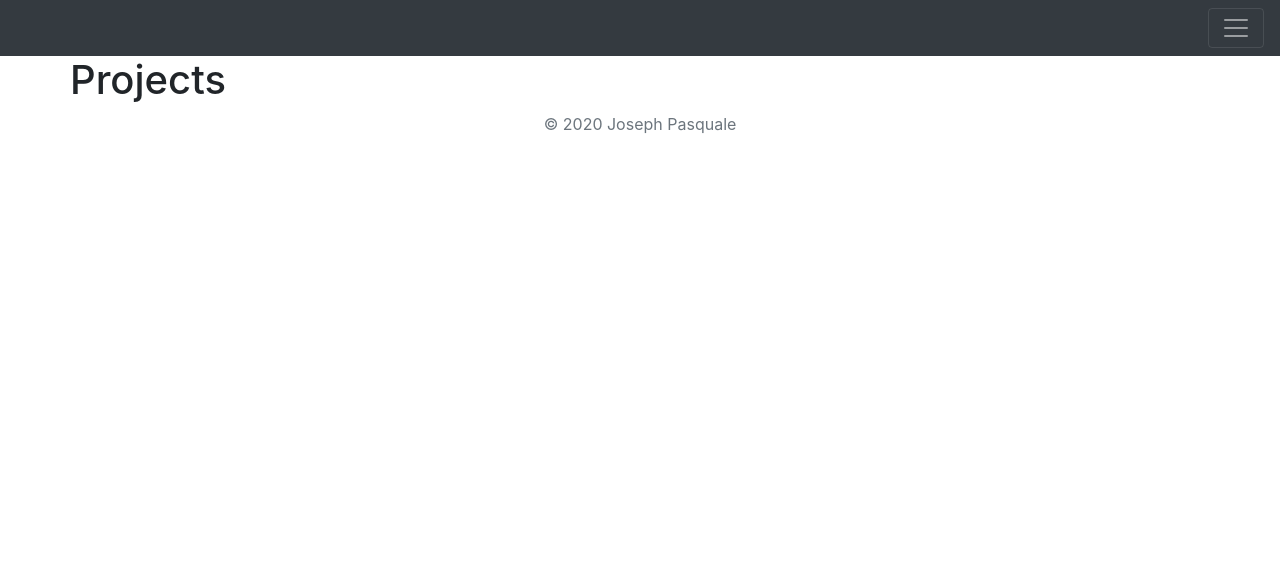
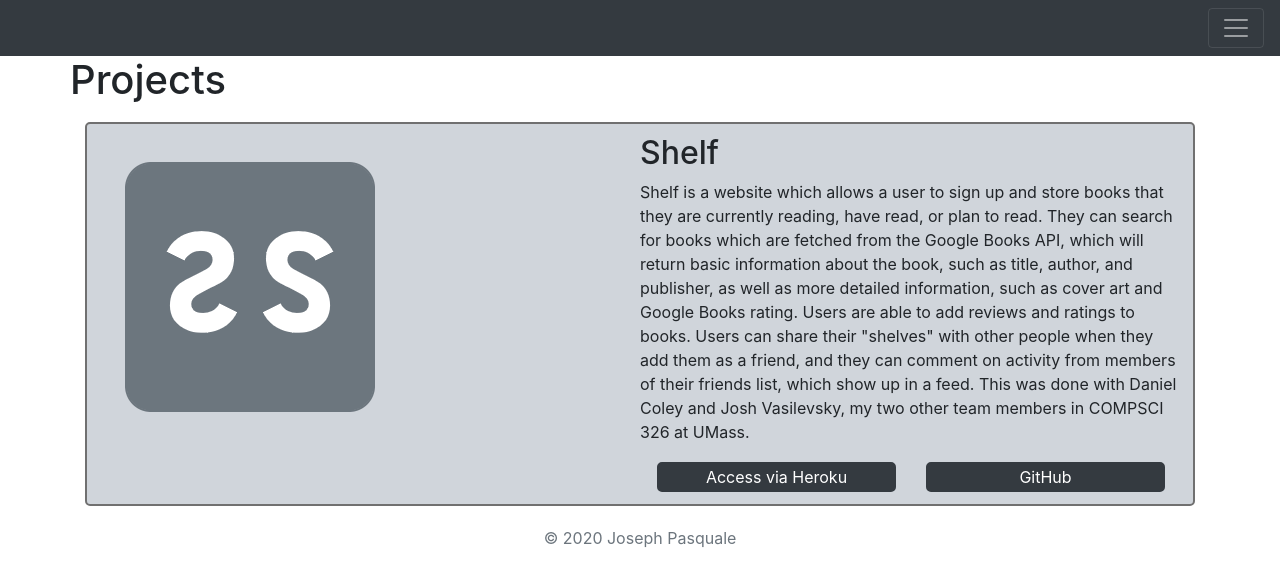
Before and after one commit to joepasquale/old-website, a plain HTML site: page html/projects.html in a window 1280 px wide. Drawn offline with nearby package versions, Linux system fonts and the light colour scheme; files that its build step writes are made by us from their sources.

Commit message:
added project box, added shelf to projects page

```diff
--- a/html/projects.html
+++ b/html/projects.html
@@ -8,7 +8,7 @@
     <link rel="stylesheet" href="https://stackpath.bootstrapcdn.com/bootstrap/4.5.0/css/bootstrap.min.css"
         integrity="sha384-9aIt2nRpC12Uk9gS9baDl411NQApFmC26EwAOH8WgZl5MYYxFfc+NcPb1dKGj7Sk" crossorigin="anonymous">
 
-    <link rel="stylesheet" href="style.css">
+    <link rel="stylesheet" href="../style.css">
 
     <title>Joe Pasquale - Projects</title>
 
@@ -40,9 +40,45 @@
         </div>
     </nav>
 
-    <div class="container-lg">
+    <div class="container">
         <div class="row center">
-            <h1>Projects</h1>
+            <h1 class="text-center">Projects</h1>
+        </div>
+    </div>
+    <div class="container">
+        <div class="project-container">
+            <div class="row">
+                <div class="col">
+                    <img src="../img/shelf-logo.png" style="padding-top:25px;"
+                        alt="shelf logo">
+                </div>
+                <div class="col">
+                    <div class="row">
+                        <h2>Shelf</h2>
+                    </div>
+                    <div class="row">
+                        <p>Shelf is a website which allows a user to sign up and store books that they are currently
+                            reading,
+                            have read, or plan to read. They can search for books which are fetched from the Google
+                            Books API, which will return basic information about the book, such as title, author, and
+                            publisher, as well as more detailed information, such as cover art and Google Books rating.
+                            Users are able to add reviews and ratings to books. Users can share their "shelves" with
+                            other people when they add them as a friend, and they can comment on activity from members
+                            of their friends list, which show up in a feed. This was done with Daniel Coley and Josh
+                            Vasilevsky, my two other team members in COMPSCI 326 at UMass.</p>
+                    </div>
+                    <div class="row">
+                        <div class="col">
+                            <a href="https://shelf-book-app.herokuapp.com/" target="_blank"><button
+                                    class="linkbox">Access via Heroku</button></a>
+                        </div>
+                        <div class="col">
+                            <a href="https://github.com/joepasquale/326-final-sigma/" target="_blank"><button
+                                    class="linkbox">GitHub</button></a>
+                        </div>
+                    </div>
+                </div>
+            </div>
         </div>
     </div>
 
--- a/style.css
+++ b/style.css
@@ -25,10 +25,22 @@
     padding: 5px;
 }
 
-.project-box {
-    border:  #343a40 2px solid;
+.project-container{
+    margin-top: 10px;
+    margin-bottom: 10px;
+    padding-top: 10px;
+    padding-bottom: 10px;
+    padding-left: 30px;
+    padding-right: 30px;
+    background-color: #d0d5db;
+    border:  #707070 2px solid;
+    border-radius: 5px;
 }
 
+
+
 footer {
+    padding-top: 10px;
+    margin-top: 10px;
     width: 100%;
 }
```
